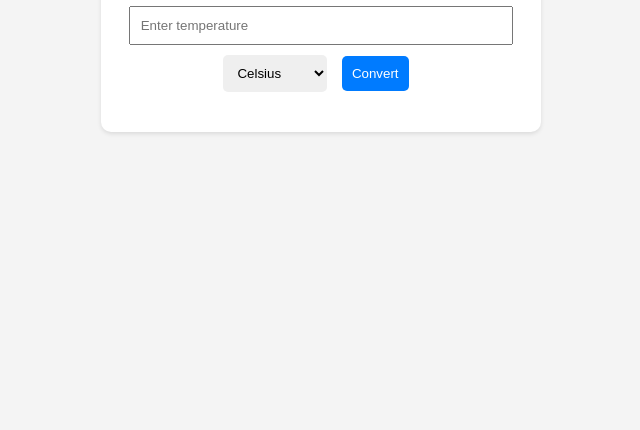
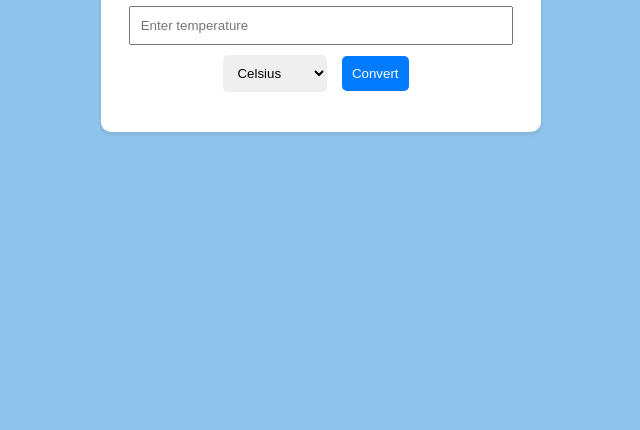
Before and after one commit to Manojgupta103/Temperature-Converter, a plain HTML site: page index.html in a window 1280 px wide. Shown: the part 370-800 px from the top of the page, without its empty margins (319-959 px from the left). Drawn offline with Linux system fonts and the light colour scheme.

Commit message:
Update styles.css

```diff
--- a/styles.css
+++ b/styles.css
@@ -1,6 +1,6 @@
 body {
     font-family: Arial, sans-serif;
-    background-color: #f4f4f4;
+    background-color: #8ec3eb;
     margin: 0;
     display: flex;
     justify-content: center;
```
